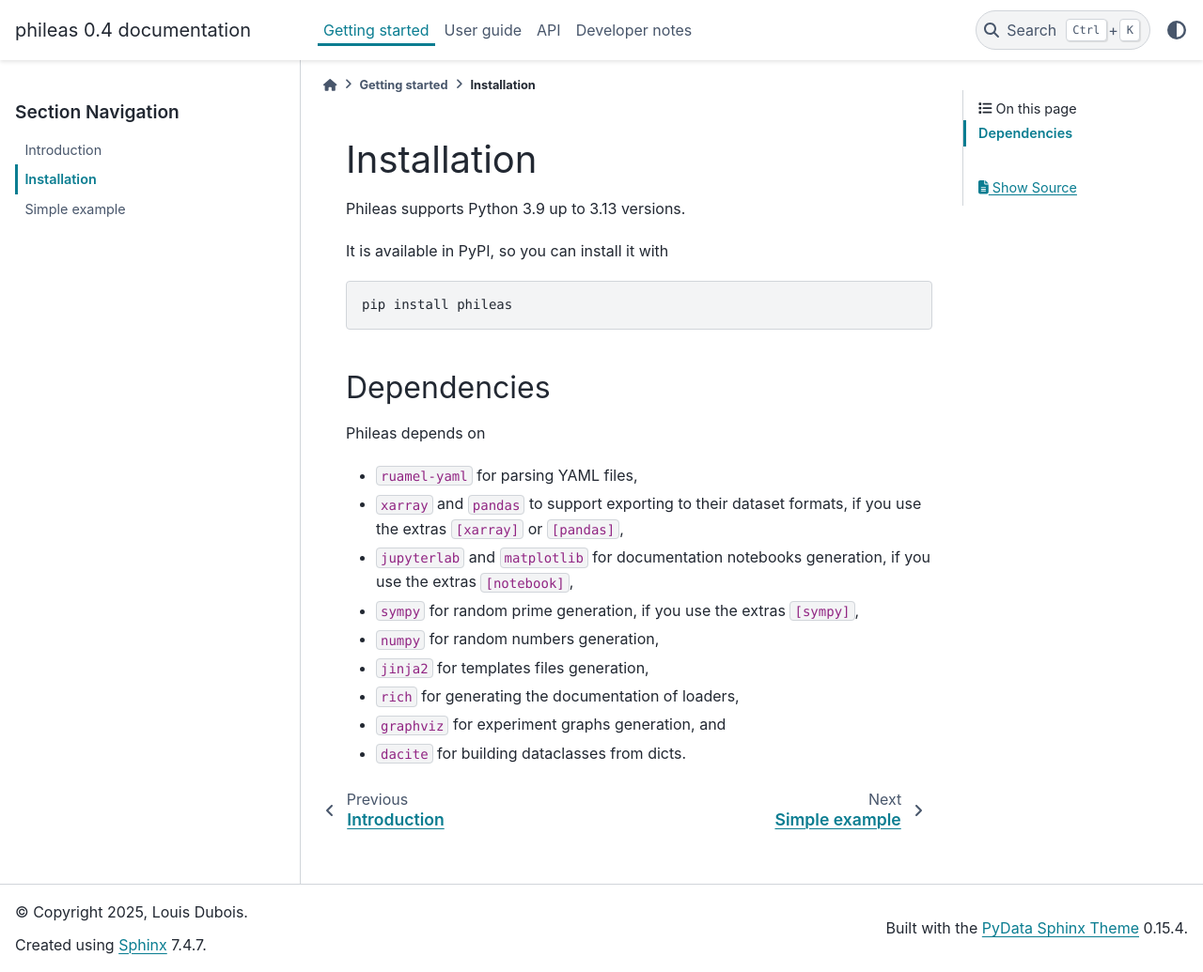
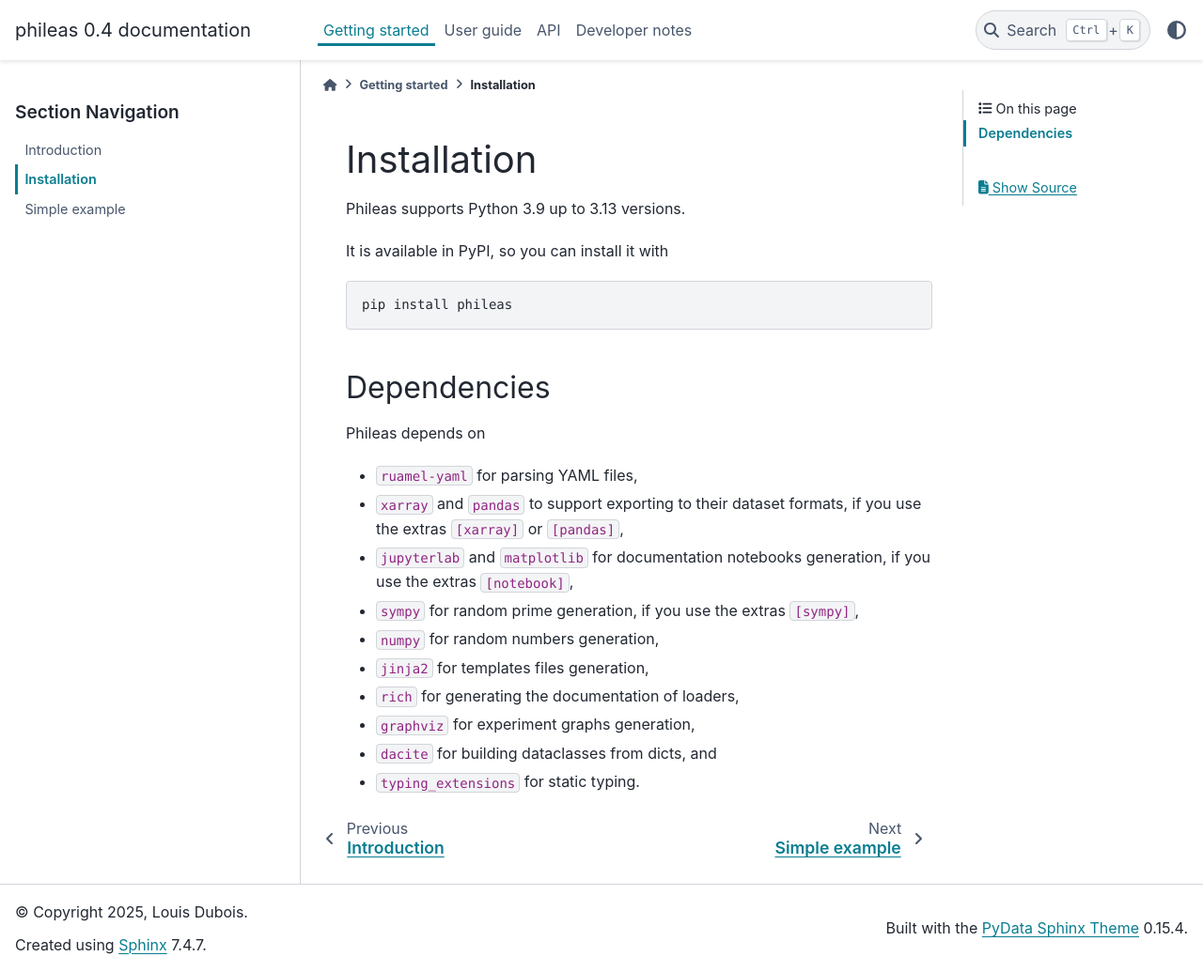
Before and after one commit to ldbo/phileas, a Sphinx documentation site: the page built from doc/source/getting_started/installation.md, in a window 1280 px wide and 1035 px high. Shown: the whole window at 94% size. Built offline with Sphinx 7.4.7 and the PyData theme 0.15.4, drawn with Linux system fonts in a browser that asks for light colours; pages that are not in the unit, such as notebooks, are missing from menus.

Commit message:
Add the typing_extensions dependency

```diff
--- a/doc/source/getting_started/installation.md
+++ b/doc/source/getting_started/installation.md
@@ -20,5 +20,6 @@
  - `numpy` for random numbers generation,
  - `jinja2` for templates files generation,
  - `rich` for generating the documentation of loaders,
- - `graphviz` for experiment graphs generation, and
- - `dacite` for building dataclasses from dicts.
+ - `graphviz` for experiment graphs generation,
+ - `dacite` for building dataclasses from dicts, and
+ - `typing_extensions` for static typing.
--- a/pyproject.toml
+++ b/pyproject.toml
@@ -18,6 +18,7 @@
 jupyterlab = "^4.4.2"
 dacite = "^1.9.2"
 sympy = "^1.14.0"
+typing-extensions = "^4.14.0"
 
 [tool.poetry.group.dev.dependencies]
 ipython = "^8.18"
```
Also changed, not shown: 1 other file.
